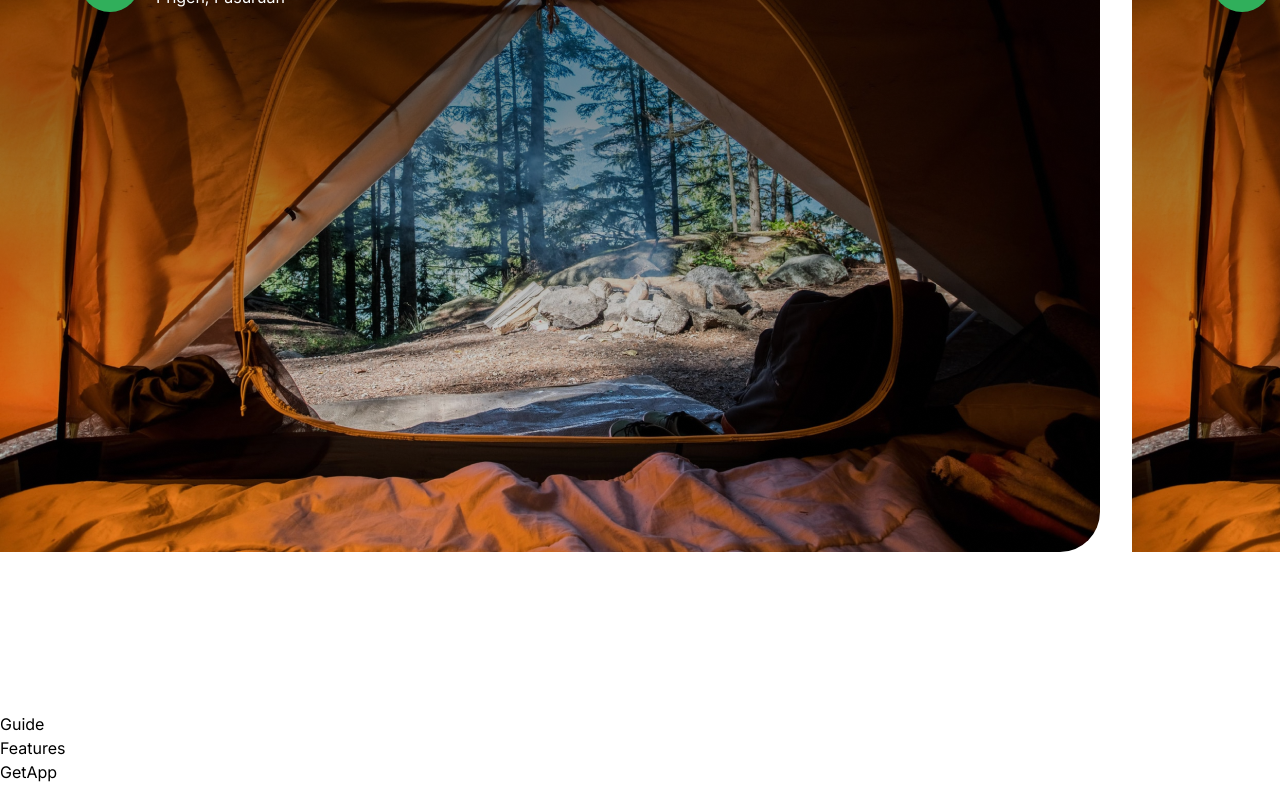
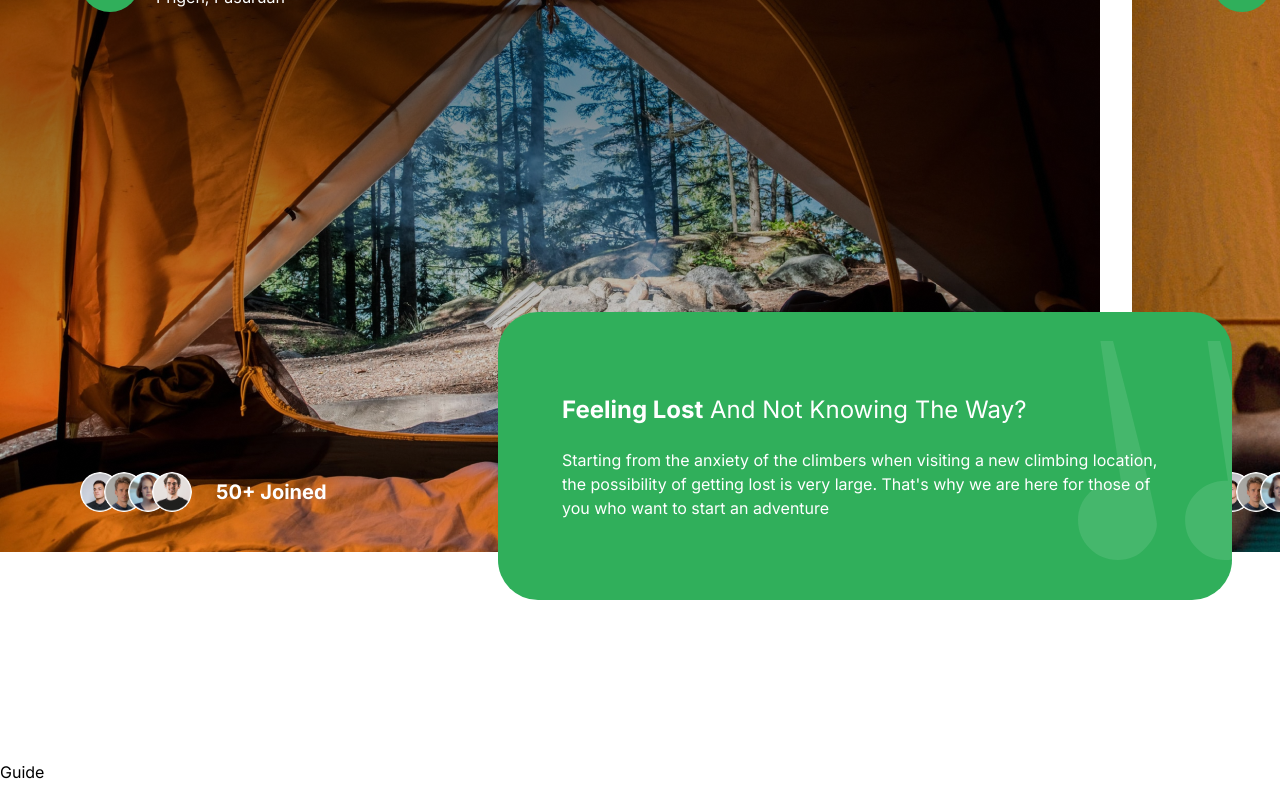
Before and after one commit to Steddyz/react-next-travel-app, a Next.js app: page / in a window 1280 px wide. Shown: the part 1023-1811 px from the top of the page. Built offline with nearby package versions, Linux system fonts and the light colour scheme.

Commit message:
finished camp section

```diff
--- a/components/Camp.tsx
+++ b/components/Camp.tsx
@@ -1,3 +1,4 @@
+import { PEOPLE_URL } from "@/constants";
 import Image from "next/image";
 import React from "react";
 
@@ -28,6 +29,21 @@
             <p className="regulat-14 text-white">{subtitle}</p>
           </div>
         </div>
+        <div className="flexCenter gap-6">
+          <span className="flexCenter -space-x-4 overflow-hidden">
+            {PEOPLE_URL.map((url) => (
+              <Image
+                className="inline-block h-10 w-10 rounded-full"
+                src={url}
+                key={url}
+                alt="person"
+                width={52}
+                height={52}
+              />
+            ))}
+          </span>
+          <p className="bold-16 md:bold-20 text-white">{peopleJoined}</p>
+        </div>
       </div>
     </div>
   );
@@ -44,11 +60,32 @@
           peopleJoined="50+ Joined"
         />
         <CampSite
-          backgroundImage="bg-bg-img-1"
-          title="Putuk Truno Camp"
-          subtitle="Prigen, Pasuruan"
-          peopleJoined="50+ Joined"
+          backgroundImage="bg-bg-img-2"
+          title="Mountain View Camp"
+          subtitle="Somewhere in the Wilderness"
+          peopleJoined="100+ Joined"
         />
+      </div>
+
+      <div className="flexEnd mt-10 px-6 lg:-mt-60 lg:mr-6">
+        <div className=" relative w-full rounded-3xl overflow-hidden bg-green-50 p-8 lg:max-w-[500px] xl:max-w-[734px] xl:rounded-5xl xl:px-16 xl:py-20 ">
+          <h2 className="regular-24 md:regulat-32 2xl:regulat-64 capitalize text-white">
+            <strong>Feeling Lost</strong> And Not Knowing The Way?
+          </h2>
+          <p className="text-white regular-14 xl:regular-16 mt-5">
+            Starting from the anxiety of the climbers when visiting a new
+            climbing location, the possibility of getting lost is very large.
+            That's why we are here for those of you who want to start an
+            adventure
+          </p>
+          <Image
+            src="/quote.svg"
+            alt="quote"
+            width={186}
+            height={219}
+            className="camp-quote"
+          />
+        </div>
       </div>
     </section>
   );
--- a/next.config.js
+++ b/next.config.js
@@ -1,6 +1,9 @@
 /** @type {import('next').NextConfig} */
 const nextConfig = {
-  output: 'export'
-}
+  output: "export",
+  images: {
+    unoptimized: true,
+  },
+};
 
-module.exports = nextConfig
+module.exports = nextConfig;
```
